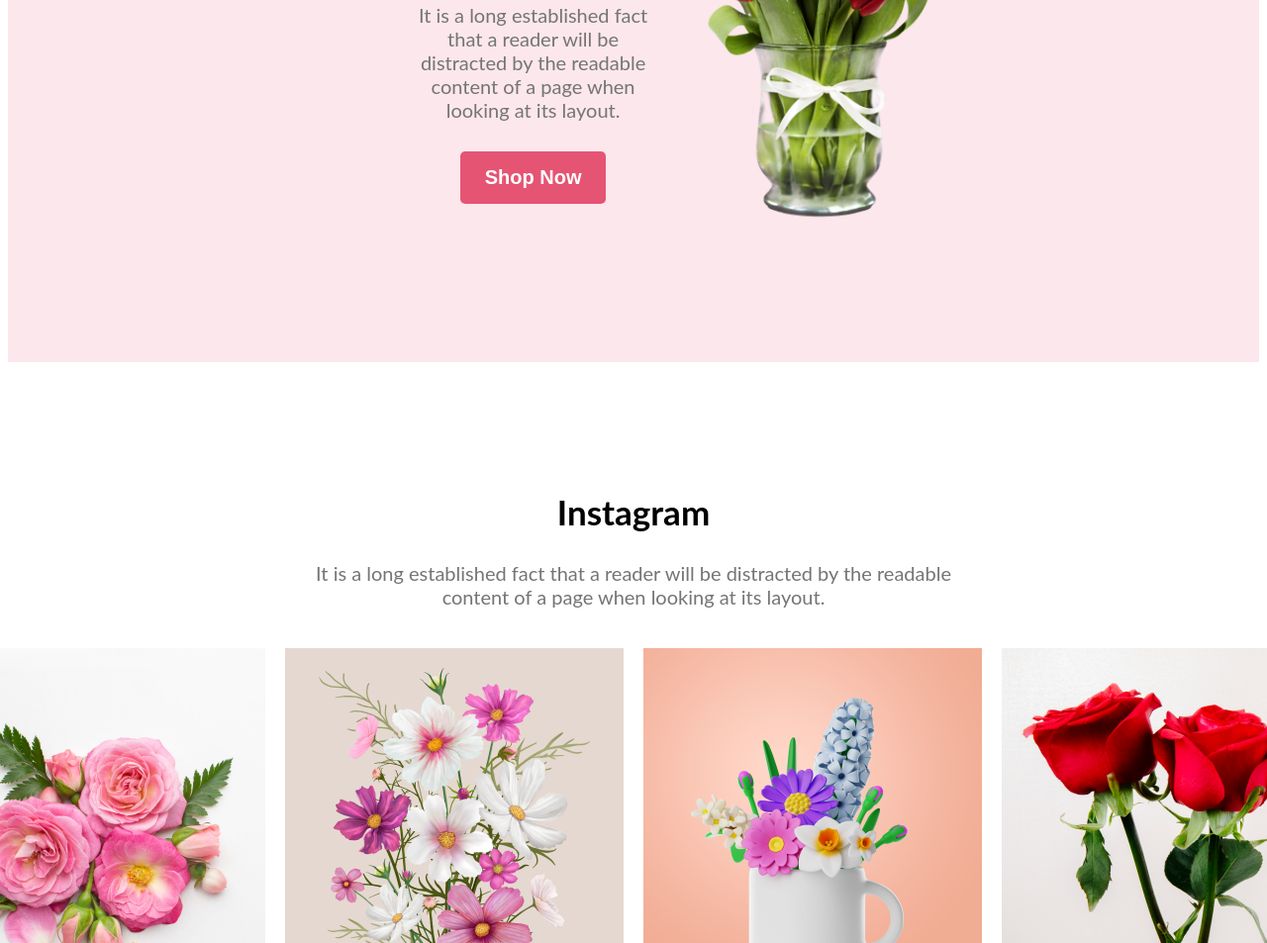
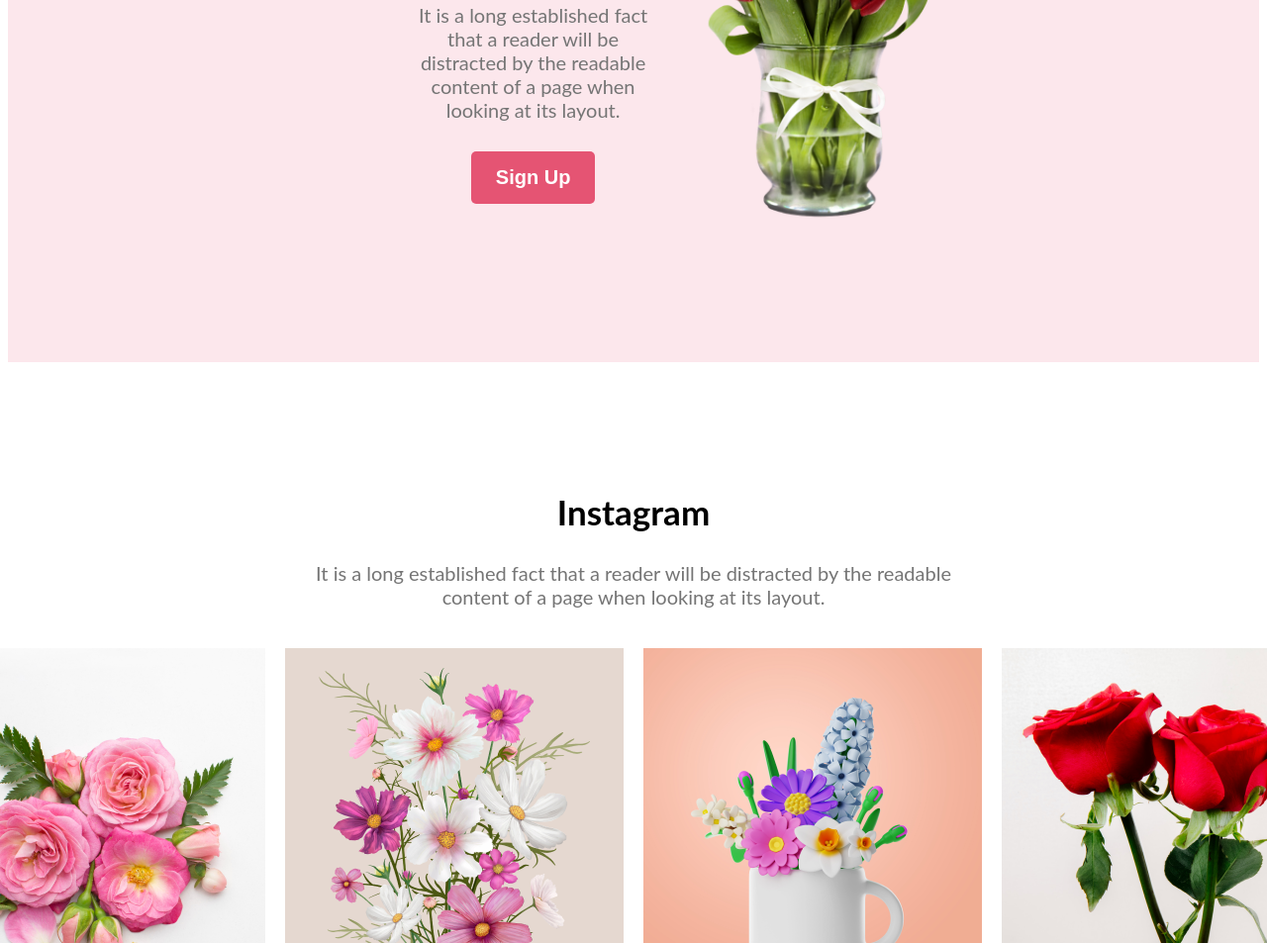
Before and after one commit to MdMehediHasan22/flower-shop-project, a plain HTML site: page index.html in a window 1280 px wide. Shown: the part 2619-3572 px from the top of the page at 99% size. Drawn offline with Linux system fonts and the light colour scheme.

Commit message:
updated the sign up btn

```diff
--- a/index.html
+++ b/index.html
@@ -62,7 +62,7 @@
             <div class="banner2-content">
                 <h1 class="banner2-title">Hot Deal ! Sale Up To 25% <span class="text-primary">Off</span></h1>
                 <p class="banner2-description">It is a long established fact that a reader will be distracted by the readable content of a page when looking at its layout.</p>
-                <button class="btn-primary">Shop Now</button>
+                <button class="btn-primary">Sign Up</button>
             </div>
             <img src="/flower-asset/pngwing 8.png" alt="" class="profile-pic2">
         </div>
```
